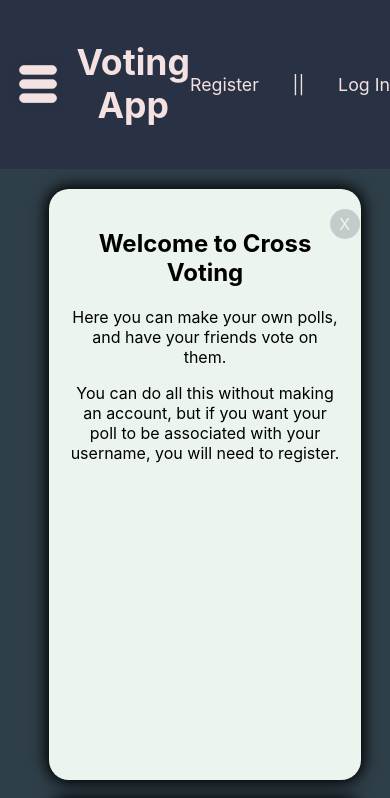
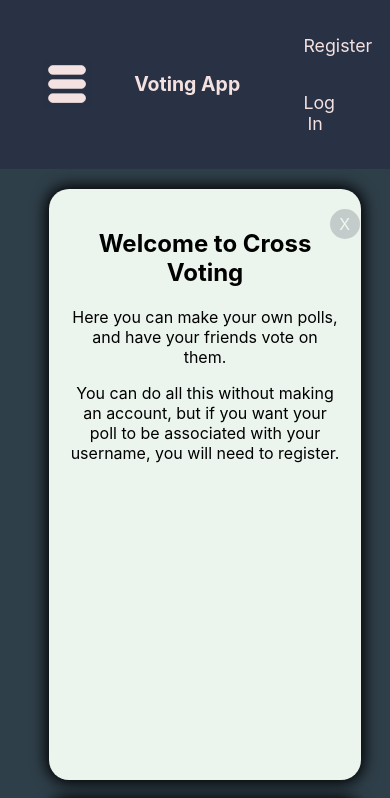
Before and after one commit to crossjames934/votingapp, a React (Create React App) app: page / in a window 390 px wide. Shown: the top 798 px of the page. Built offline with nearby package versions, Linux system fonts and the light colour scheme; no server answers.

Commit message:
UI improved for mobile

```diff
--- a/package.json
+++ b/package.json
@@ -24,7 +24,7 @@
     "react-scripts": "2.1.8"
   },
   "scripts": {
-    "start": "node server.js",
+    "start": "react-scripts start",
     "build": "react-scripts build",
     "test": "react-scripts test",
     "eject": "react-scripts eject"
--- a/src/components/AuthenticationSegment.js
+++ b/src/components/AuthenticationSegment.js
@@ -24,7 +24,7 @@ class AuthenticationSegment extends Component {
         return(
             <div className="authenticationLinks">
                 <p className="clickableText" onClick={this.props.showRegister}>Register</p>
-                <p> || </p>
+                <p id={'authSeperator'}> || </p>
                 <p className="clickableText" onClick={this.props.showLogin}>Log In</p>
             </div>
         );
--- a/src/stylesheets/App.css
+++ b/src/stylesheets/App.css
@@ -14,9 +14,6 @@ body {
     -moz-osx-font-smoothing: grayscale;
     background: #2F3F49;
     color: #F4E1E1;
-    /*color: #EBF5EE;*/
-    /*color: #BFA89E;*/
-    /*8B786D*/
 }
 
 main {
@@ -108,6 +105,32 @@ input {
     filter: saturate(500%) brightness(100%) hue-rotate(55deg);
 }
 
+.authenticationLinks {
+    width: 200px;
+    display: flex;
+    justify-content: space-between;
+}
+
+@media only screen and (max-width: 500px) {
+    .hamburgerIcon {
+        width: 2vw;
+    }
+
+    .authenticationLinks {
+        width: 6vw;
+        flex-direction: column;
+        height: 100%;
+    }
+
+    #authSeperator {
+        display: none;
+    }
+
+    #mainTitle {
+        font-size: 5vmin;
+    }
+}
+
 .mainMenuOptions {
     list-style: none;
     font-size: 20px;
@@ -131,26 +154,6 @@ input {
     color: gold;
     text-decoration: underline;
     cursor: pointer;
-}
-
-/*.choiceCaption {*/
-    /*margin: 0;*/
-    /*display: flex;*/
-    /*justify-content: space-around;*/
-    /*font-variant: small-caps;*/
-    /*color: grey;*/
-/*}*/
-
-@media screen and (max-width: 750px) {
-    .votingImg {
-        display: none;
-    }
-}
-
-.authenticationLinks {
-    width: 200px;
-    display: flex;
-    justify-content: space-between;
 }
 
 .navigationText {
@@ -199,7 +202,6 @@ input {
     top: inherit;
     left: 90%;
     z-index: 10;
-    /*padding: 0 0 0 90%;*/
 }
 
 .noWidgetMsg:hover {
```
